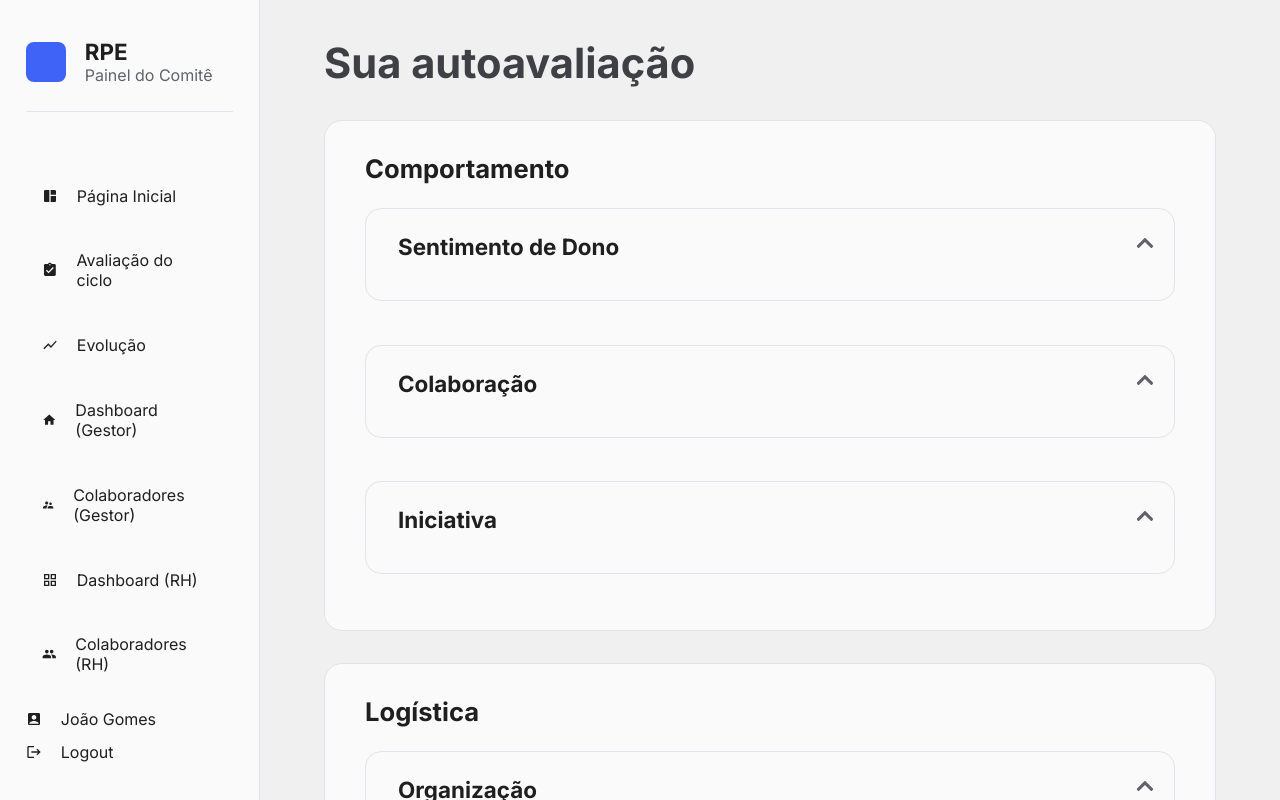
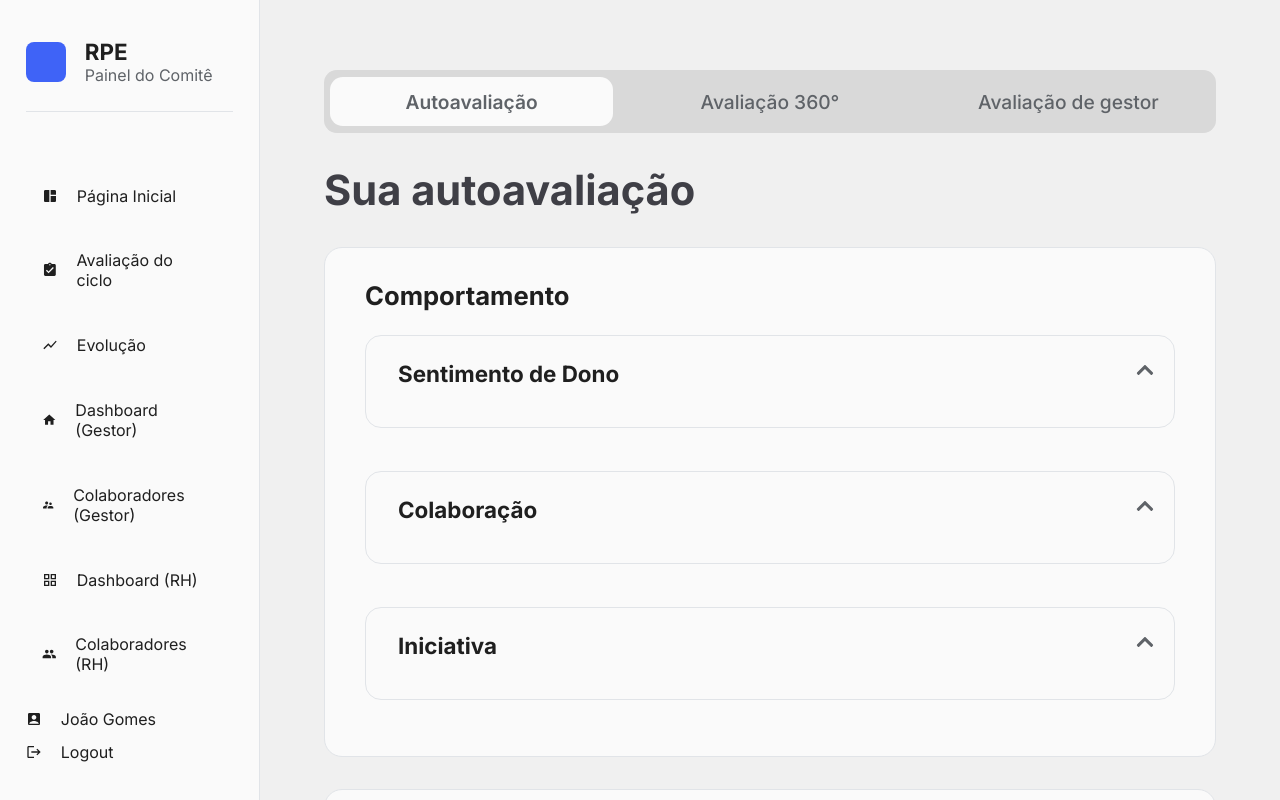
Before and after one commit to Baroes-da-APIzadinha/RPE-Frontend, a React (Vite) app: page /colaborador/evaluation in a window 1280 px wide. Built offline with nearby package versions, Linux system fonts and the light colour scheme.

Commit message:
feat: adicionei estilo e logica da togglebar em evaluation

```diff
--- a/src/pages/colaborador/evaluation/autoevaluation/index.tsx
+++ b/src/pages/colaborador/evaluation/autoevaluation/index.tsx
@@ -4,6 +4,9 @@ import CriteryBox from "@/components/CriteryBox";
 import { Title } from "@/components/Title";
 import { useForm, Controller } from "react-hook-form";
 import { Sidebar } from "@/components/Sidebar";
+import { ToggleBar } from "@/components/ToggleBar";
+import { useState } from "react";
+
 
 const criteriosComportamento = [
   { id: "sentimento_dono", nome: "Sentimento de Dono", subtitle: "Demonstrou responsabilidade e comprometimento com os resultados" },
@@ -16,9 +19,10 @@ const criteriosLogistica = [
   { id: "gestao_recursos", nome: "Gestão de Recursos", subtitle: "Utilizou recursos de forma responsável" },
 ];
 
+type valuesType = "Autoavaliação" | "Avaliação 360°" | "Avaliações Concluídas";
 export function ColaboradorEvaluation() {
   const { handleSubmit, control, getValues } = useForm();
-
+  const [type, setType] = useState<valuesType>("Autoavaliação");
   const onSubmit = () => {
     const values = getValues();
     const data = {
@@ -53,6 +57,15 @@ export function ColaboradorEvaluation() {
               />
 
       <S.Main>
+        <ToggleBar
+        items={[
+          { label: "Autoavaliação", value: "Autoavaliação" },
+          { label: "Avaliação 360°", value: "Avaliação 360" },
+          { label: "Avaliação de gestor", value: "Avaliação de gestor" },
+        ]}
+        value={type}
+        onChange={(value) => {setType(value as valuesType);}}
+        />
         <form onSubmit={handleSubmit(onSubmit)}>
           <Title>Sua autoavaliação</Title>
 
```
